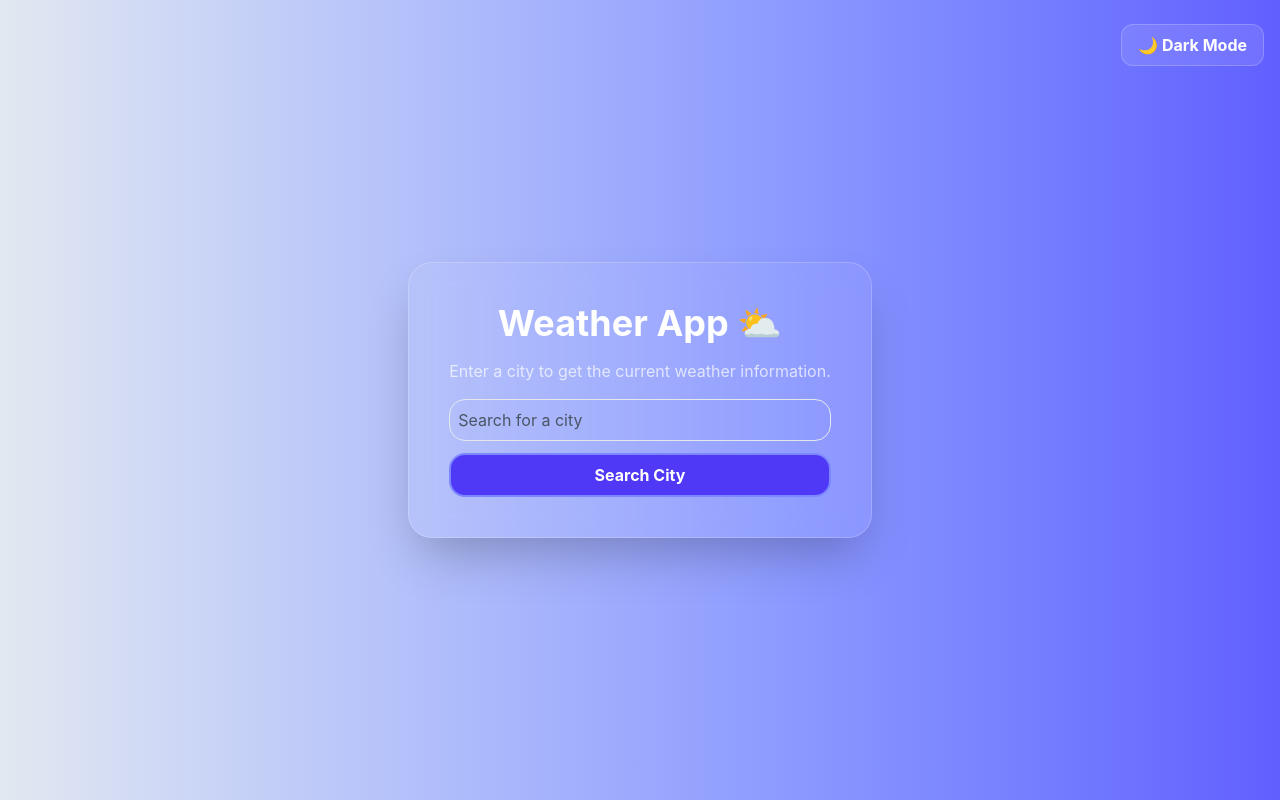
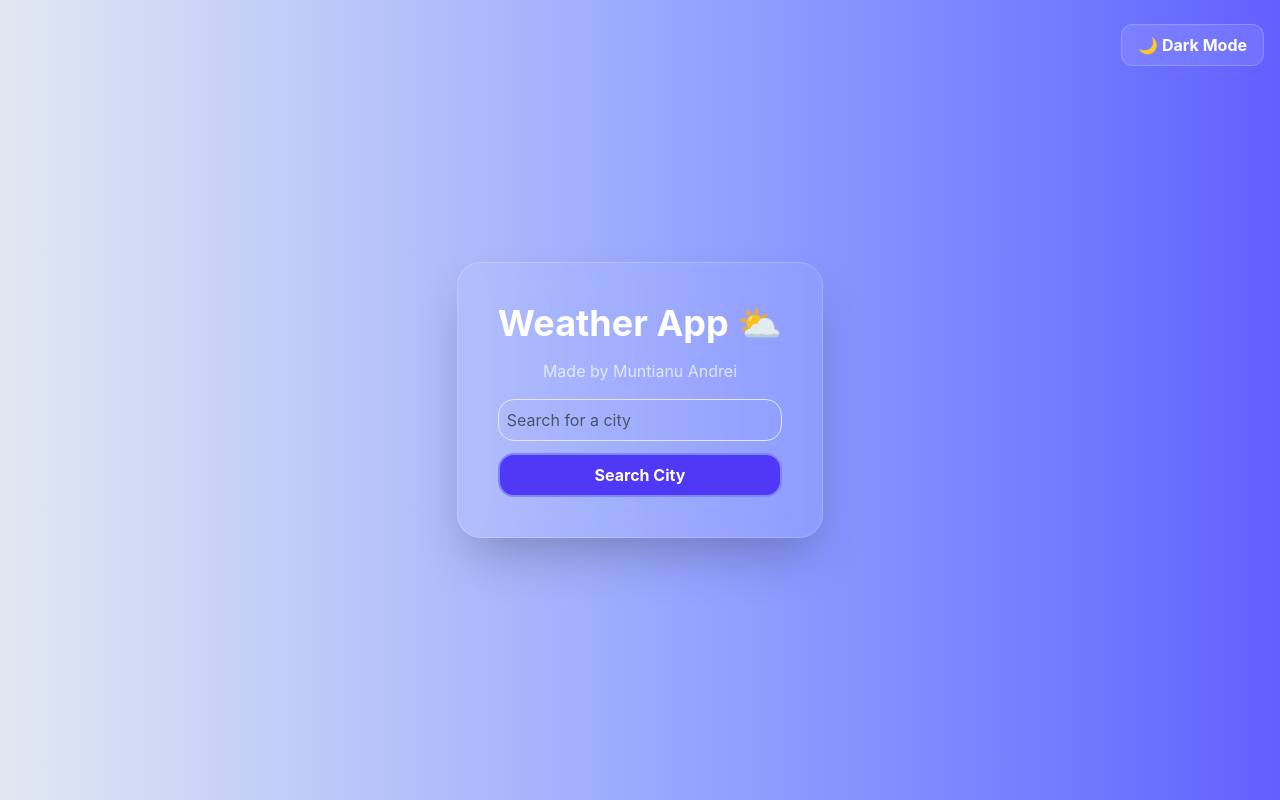
Before and after one commit to mntandrei/weather-app, a Next.js app: page / in a window 1280 px wide. Built offline with nearby package versions, Linux system fonts and the light colour scheme.

Commit message:
Adding my name

```diff
--- a/src/app/page.tsx
+++ b/src/app/page.tsx
@@ -27,7 +27,7 @@ export default function Home() {
       </div>
       <div className="flex flex-col gap-4 items-center justify-center bg-white/5 dark:bg-black/30 border border-white/20 dark:border-white/10 rounded-3xl p-10 shadow-2xl backdrop-blur-md">
         <h1 className="text-4xl font-bold text-white hover:scale-102 transition">Weather App ⛅</h1>
-        <p className="text-white/70 text-center">Enter a city to get the current weather information.</p>
+        <p className="text-white/70 text-center">Made by Muntianu Andrei</p>
         <form onSubmit={handleSearch} className="flex flex-col gap-3 items-center justify-center w-full max-w-sm">
           <SearchInput />
           <SearchButton />
```
